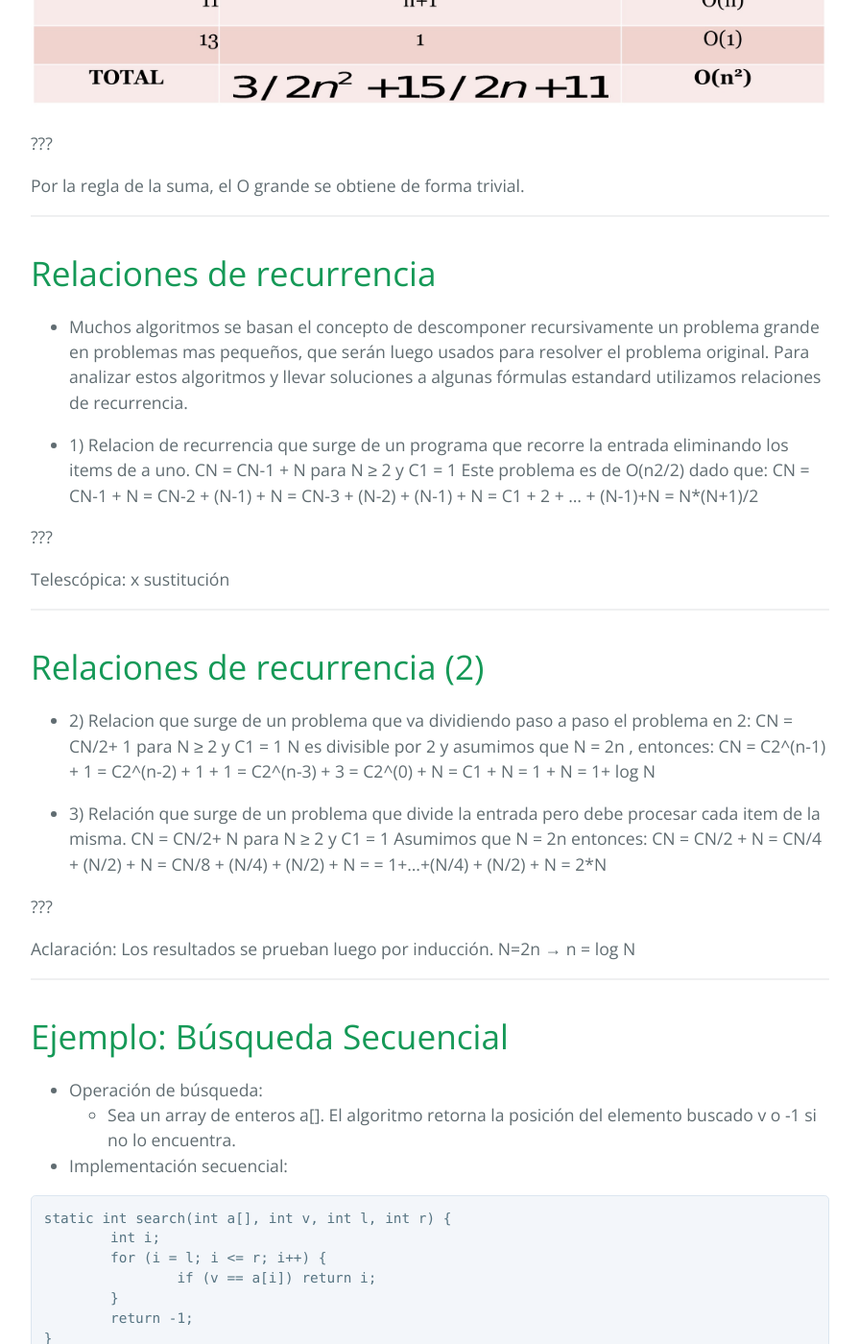
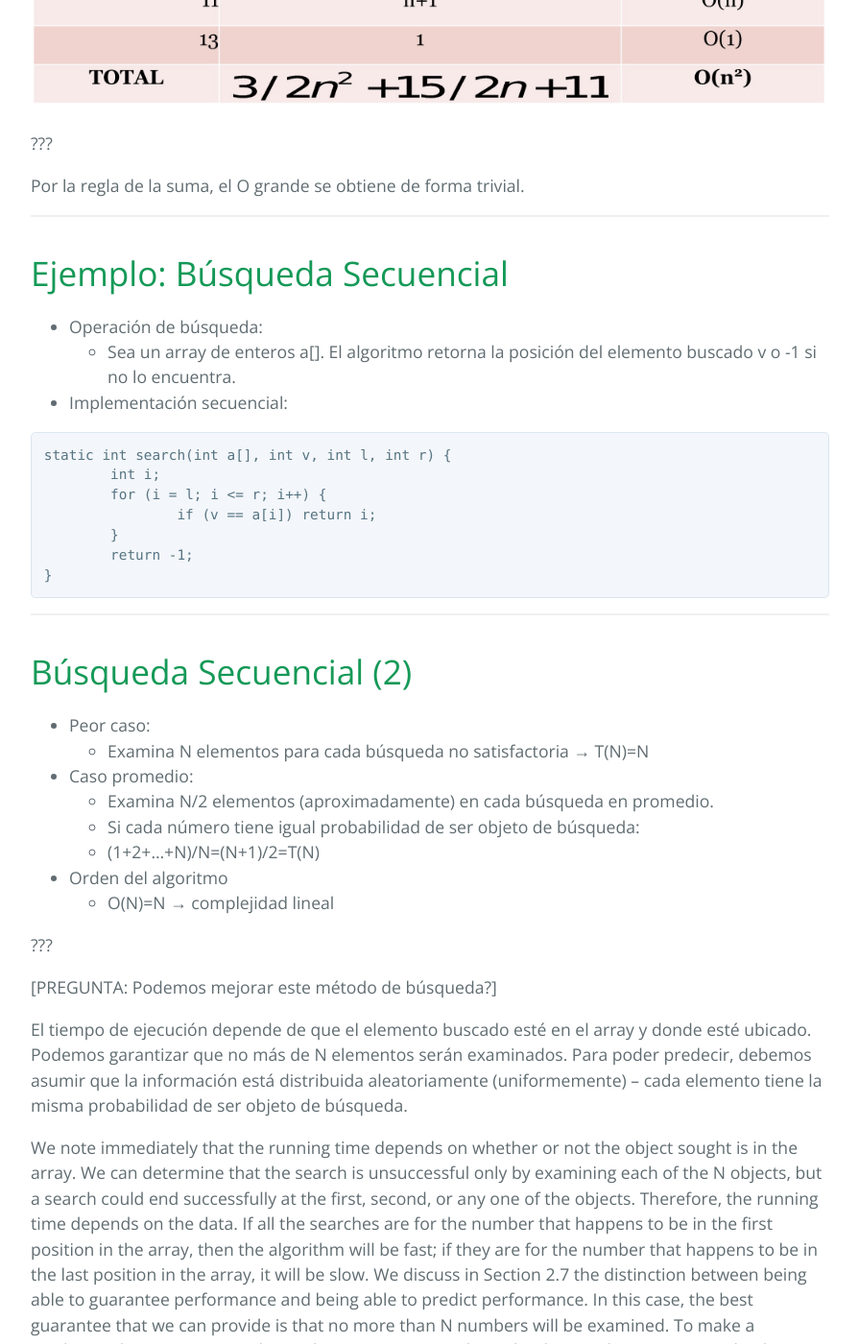
Before and after one commit to FacultadDeIngenieria/anaydis, a Jekyll site: the page built from presentation/introduction/presentation.md, in a window 1280 px wide and 1400 px high, scrolled down 15708 px. Shown: the whole window at 96% size, without its empty margins (192-1087 px from the left). Built offline with Jekyll 4.4.1, drawn with Linux system fonts in a browser that asks for light colours; our own code applies the rules of GitHub Pages for plain Markdown files.

Commit message:
Removing stuff.

```diff
--- a/presentation/introduction/presentation.md
+++ b/presentation/introduction/presentation.md
@@ -415,50 +415,6 @@ Por la regla de la suma, el O grande se obtiene de forma trivial.
 
 ---
 
-# Relaciones de recurrencia
-
-* Muchos algoritmos se basan el concepto de descomponer recursivamente un problema grande en problemas mas pequeños, que serán luego usados para resolver el problema original. Para analizar estos algoritmos y llevar soluciones a algunas fórmulas estandard utilizamos relaciones de recurrencia.
-
-* 1) Relacion de recurrencia que surge de un programa que recorre la entrada eliminando los items de a uno.
-CN = CN-1 + N para N ≥ 2 y C1 = 1
-Este problema es de O(n2/2) dado que:
-CN = CN-1 + N
-= CN-2 + (N-1) + N
-= CN-3 + (N-2) + (N-1) + N = C1 + 2 + ... + (N-1)+N
-= N*(N+1)/2
-
-???
-
-Telescópica: x sustitución
-
----
-
-# Relaciones de recurrencia (2)
-
-* 2) Relacion que surge de un problema que va dividiendo paso a paso el problema en 2:
-CN = CN/2+ 1 para N ≥ 2 y C1 = 1
-N es divisible por 2 y asumimos que N = 2n , entonces:
-CN = C2^(n-1) + 1
-= C2^(n-2) + 1 + 1
-= C2^(n-3) + 3
-= C2^(0) + N = C1 + N
-= 1 + N = 1+ log N
-
-* 3) Relación que surge de un problema que divide la entrada pero debe procesar cada item de la misma.
-CN = CN/2+ N para N ≥ 2 y C1 = 1
-Asumimos que N = 2n entonces:
-CN = CN/2 + N
-= CN/4 + (N/2) + N
-= CN/8 + (N/4) + (N/2) + N =
-= 1+...+(N/4) + (N/2) + N = 2*N
-
-???
-
-Aclaración: Los resultados se prueban luego por inducción.
-N=2n → n = log N
-
----
-
 # Ejemplo: Búsqueda Secuencial
 
 * Operación de búsqueda:
```
